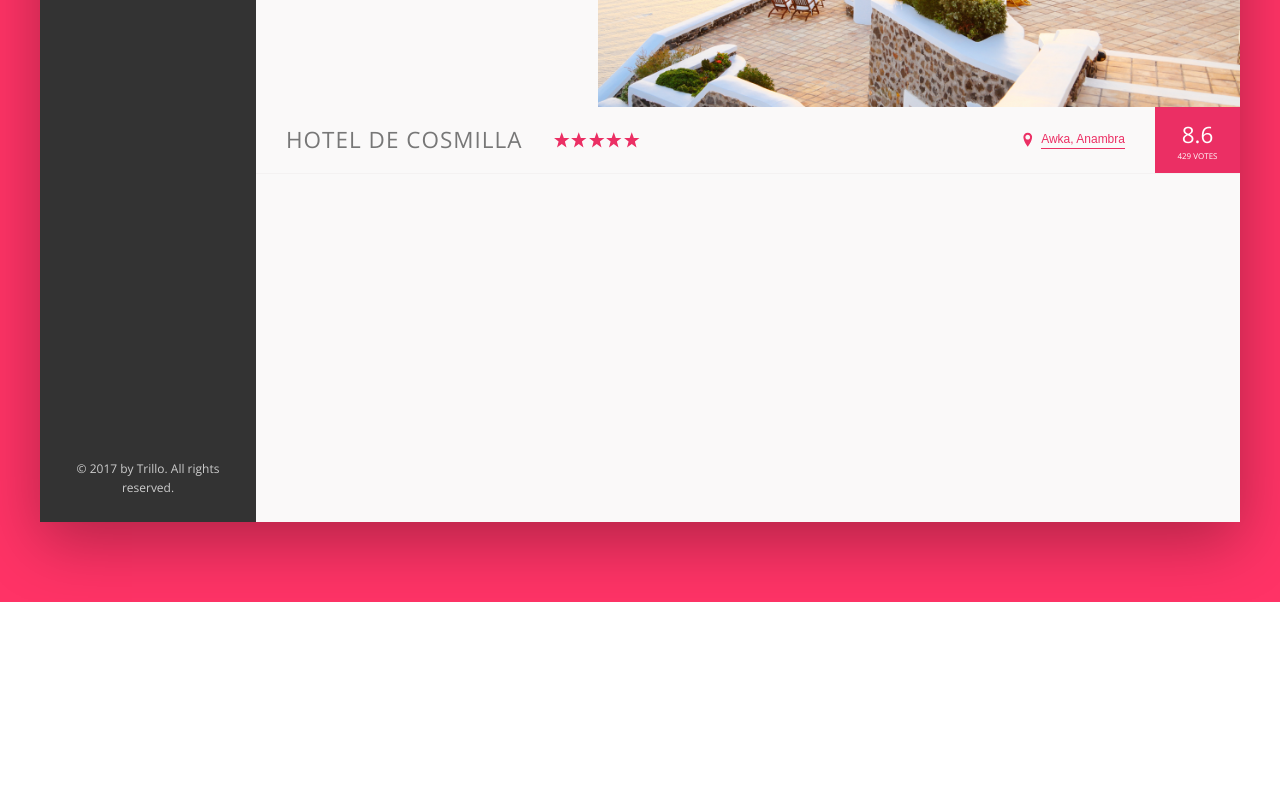
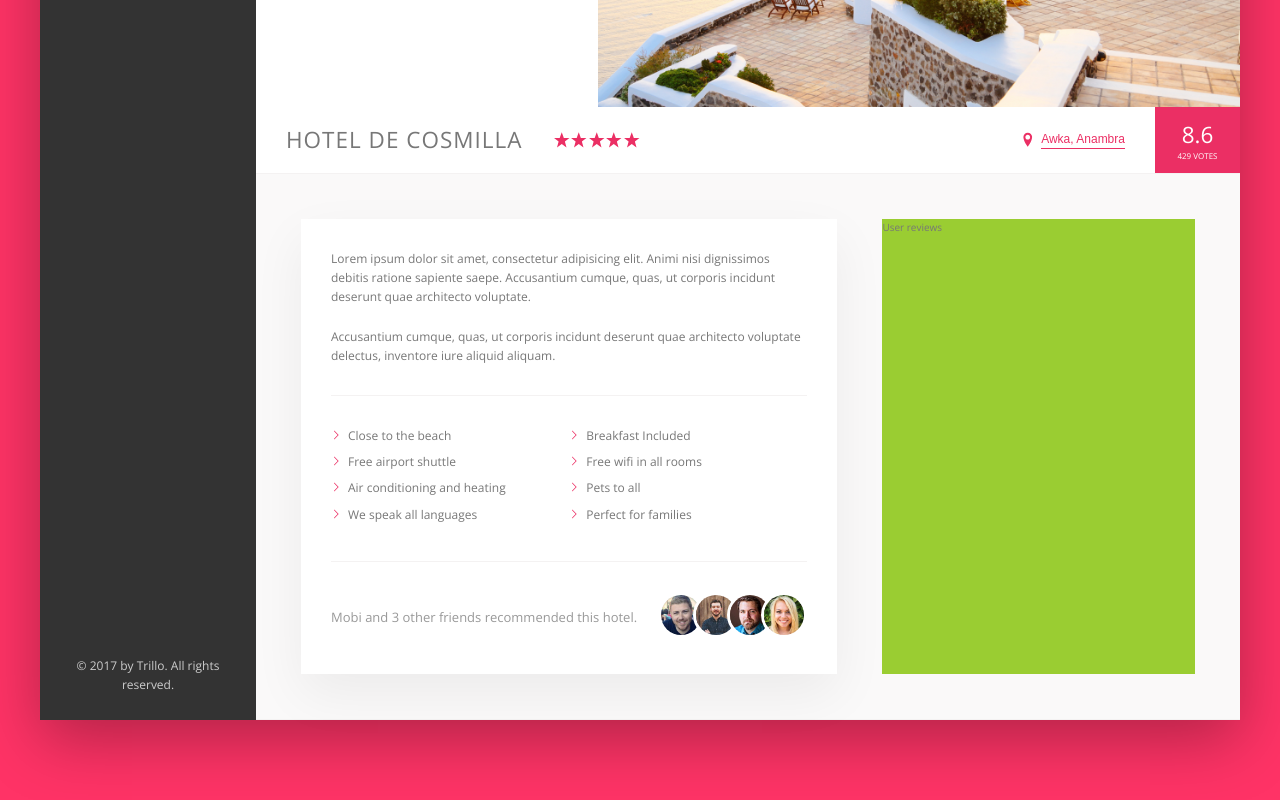
Before and after one commit to mobiblaize/Trillo, a website: page index.html in a window 1280 px wide. Shown: the part 428-1228 px from the top of the page. Before the commit the page ends 1030 px from the top, so only its background shows below. Drawn offline with nearby package versions, Linux system fonts and the light colour scheme.

Commit message:
Description

```diff
--- a/index.html
+++ b/index.html
@@ -129,6 +129,40 @@
                             <div class="overview__rating-count">429 votes</div>
                         </div>
                     </div>
+                    <div class="detail">
+                        <div class="description">
+                            <p class="paragraph">
+                                Lorem ipsum dolor sit amet, consectetur adipisicing elit. Animi nisi dignissimos debitis ratione sapiente saepe. Accusantium cumque, quas, ut corporis incidunt deserunt quae architecto voluptate.
+                            </p>
+                            <p class="paragraph">
+                                Accusantium cumque, quas, ut corporis incidunt deserunt quae architecto voluptate delectus, inventore iure aliquid aliquam.
+                            </p>
+                            <ul class="list">
+                                <li class="list__item">Close to the beach</li>
+                                <li class="list__item">Breakfast Included</li>
+                                <li class="list__item">Free airport shuttle</li>
+                                <li class="list__item">Free wifi in all rooms</li>
+                                <li class="list__item">Air conditioning and heating</li>
+                                <li class="list__item">Pets to all</li>
+                                <li class="list__item">We speak all languages</li>
+                                <li class="list__item">Perfect for families</li>
+                            </ul>
+                            <div class="recommend">
+                                <p class="recommend__count">
+                                    Mobi and 3 other friends recommended this hotel.
+                                </p>
+                                <div class="recommend__friends">
+                                    <img src="img/user-3.jpg" alt="Friend 1" class="recommend__photo">
+                                    <img src="img/user-4.jpg" alt="Friend 2" class="recommend__photo">
+                                    <img src="img/user-5.jpg" alt="Friend 3" class="recommend__photo">
+                                    <img src="img/user-6.jpg" alt="Friend 4" class="recommend__photo">
+                                </div>
+                            </div>
+                        </div>
+                        <div class="user-reviews">
+                            User reviews
+                        </div>
+                    </div>
                 </main>
             </div>
         </div>
--- a/sass/_base.scss
+++ b/sass/_base.scss
@@ -31,6 +31,9 @@ Grey dark 3: #999
     --color-grey-dark-3: #999;
 
     --shadow-dark: 0 2rem 6rem rgba(0,0,0,.3);
+    --shadow-light: 0 2rem 5rem rgba(0,0,0,.06);
+
+    --line: 1px solid var(--color-grey-light-2);
 }
 
 * {
--- a/sass/_components.scss
+++ b/sass/_components.scss
@@ -195,7 +195,7 @@
 .overview {
     display: flex;
     align-items: center;
-    border-bottom: 1px solid var(--color-grey-light-2);
+    border-bottom: var(--line);
 
     &__heading {
         font-size: 2.25rem;
@@ -289,3 +289,74 @@
         box-shadow: none;
     }
 }
+
+/////////////////////Paragraph
+.paragraph:not(:last-of-type) {
+    margin-bottom: 2rem;
+}
+
+
+
+
+/////////////////////////List
+.list {
+    list-style: none;
+    margin: 3rem 0;
+    padding: 3rem 0;
+    border-top: var(--line);
+    border-bottom: var(--line);
+
+    display: flex;
+    flex-wrap: wrap;
+
+    &__item {
+        flex: 0 0 50%;
+        margin-bottom: .7rem;
+
+        &::before {
+            content: "";
+            display: inline-block;
+            height: 1rem;
+            width: 1rem;
+            margin-right: .7rem;
+
+            /////////Older browsers
+            // background-image: url(../img/chevron-thin-right.svg);
+            // background-size: cover;
+
+
+            ////////////////Newer browsers Masks
+            background-color: var(--color-primary);
+            -webkit-mask-image: url(../img/chevron-thin-right.svg);
+            mask-image: url(../img/chevron-thin-right.svg);
+            -webkit-mask-size: cover;
+            mask-size: cover;
+        }
+    }
+}
+
+
+
+///////////////////Recommend
+.recommend {
+    font-size: 1.3rem;
+    color: var(--color-grey-dark-3);
+    display: flex;
+    align-items: center;
+
+    &__count {
+        margin-right: auto;
+    }
+
+    &__photo {
+        box-sizing: content-box;
+        height: 4rem;
+        width: 4rem;
+        border-radius: 50%;
+        border: 3px solid #fff;
+
+        &:not(:last-child) {
+            margin-right: -1.5rem;
+        }
+    }
+}
--- a/sass/_layout.scss
+++ b/sass/_layout.scss
@@ -10,7 +10,7 @@
     font-size: 1.4rem;
     height: 7rem;
     background-color: #fff;
-    border-bottom: 1px solid var(--color-grey-light-2);
+    border-bottom: var(--line);
     display: flex;
     justify-content: space-between;
     align-items: center;
@@ -29,7 +29,27 @@
 }
 
 .hotel-view {
-    // background-color: #fff;
-    height: 80rem;
+    background-color: #fff;
     flex: 1;
 }
+
+.detail {
+    display: flex;
+    padding: 4.5rem;
+    background-color: var(--color-grey-light-1);
+    border-bottom: var(--line);
+}
+
+.description {
+    font-size: 1.2rem;
+    background-color: #fff;
+    box-shadow: var(--shadow-light);
+    padding: 3rem;
+    flex: 0 0 60%;
+    margin-right: 4.5rem;
+}
+
+.user-reviews {
+    background-color: yellowgreen;
+    flex: 1;
+}
```
Also changed, not shown: css/style.css.
